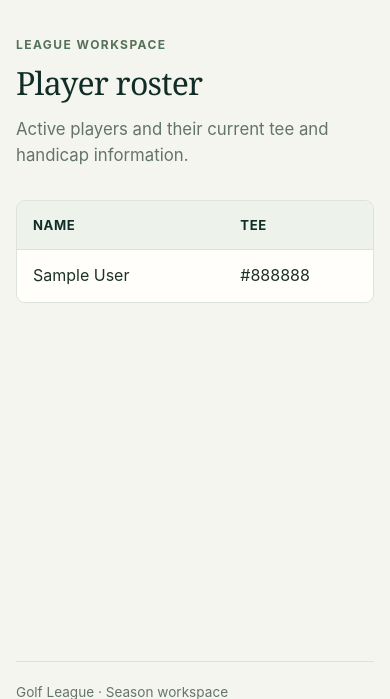
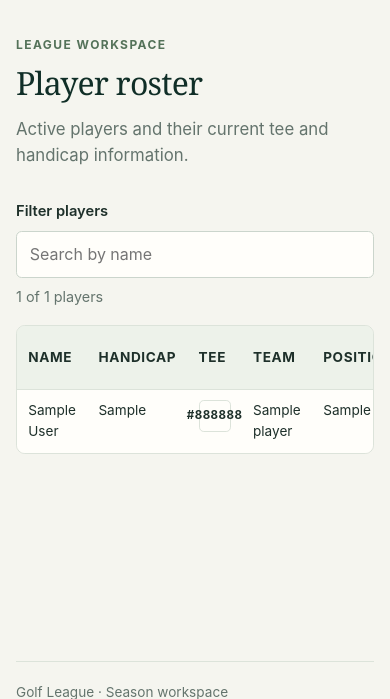
Before and after one commit to adhatcher-org/golf_league, a FastAPI app: template templates/roster.html in a window 390 px wide. Shown: the part 113-812 px from the top of the page. Run offline with FastAPI, Linux system fonts and the light colour scheme; the template is opened without the code that fills it: most values are stand-ins (such as "Sample title", 1, 10 or a date in 2020); parts of the project's set-up code (start-up, migrations or seed data) failed here and were passed over.

Commit message:
GL-96: mobile roster layout — detail popup, tee box, team/position, sort/filter

```diff
--- a/static/app.css
+++ b/static/app.css
@@ -1643,3 +1643,110 @@ pre { max-width: 100%; overflow-x: auto; }
     .score-match h2 { font-size: 1.5rem; }
     .score-match__state { font-size: 0.85rem; }
 }
+
+/* --- GL-96: roster layout ------------------------------------------------- */
+
+.tee-box {
+    display: inline-flex;
+    align-items: center;
+    justify-content: center;
+    width: 2.2rem;
+    height: 2.2rem;
+    border: 1px solid var(--line);
+    border-radius: 0.3rem;
+    font-size: 0.78rem;
+    font-weight: 700;
+    text-transform: uppercase;
+    letter-spacing: 0.04em;
+    color: var(--ink);
+}
+.tee-box--white { background: #ffffff; }
+.tee-box--gold { background: var(--gold); color: #fffefa; }
+.tee-box--blue { background: #2f6f8f; color: #fffefa; }
+
+.roster-toolbar {
+    margin-bottom: 1rem;
+    display: flex;
+    align-items: center;
+    gap: 1rem;
+    flex-wrap: wrap;
+}
+.roster-toolbar__count {
+    margin: 0;
+    color: var(--muted);
+    font-size: 0.9rem;
+}
+
+.roster__actions-col { text-align: right; white-space: nowrap; }
+.roster__detail {
+    min-height: 2.75rem;
+    padding: 0.55rem 0.9rem;
+    border: 1px solid var(--line);
+    border-radius: 0.35rem;
+    background: var(--surface);
+    color: var(--ink);
+    font-size: 0.86rem;
+    font-weight: 600;
+    cursor: pointer;
+    white-space: nowrap;
+}
+.roster__detail:hover { border-color: var(--evergreen); background: var(--fairway-wash); }
+
+.roster-dialog {
+    width: min(28rem, calc(100vw - 2rem));
+    max-width: none;
+    max-height: calc(100dvh - 2rem);
+    overflow-y: auto;
+    padding: 0;
+    border: 1px solid var(--line);
+    border-radius: 1rem;
+    color: var(--ink);
+    background: var(--surface);
+    box-shadow: 0 1.5rem 5rem rgb(12 35 27 / 28%);
+    animation: opponent-dialog-in 180ms ease-out both;
+}
+.roster-dialog::backdrop {
+    background: rgb(14 31 25 / 52%);
+    backdrop-filter: blur(3px);
+    animation: opponent-backdrop-in 180ms ease-out both;
+}
+.roster-dialog__content { position: relative; padding: 1.5rem; }
+.roster-dialog__content h2 { margin: 0 0 1.2rem 0; }
+.roster-dialog__close {
+    position: absolute;
+    top: 0.8rem;
+    right: 0.8rem;
+    display: grid;
+    width: 3rem;
+    min-height: 3rem;
+    padding: 0;
+    place-items: center;
+    border: 1px solid var(--line);
+    border-radius: 50%;
+    color: var(--ink);
+    background: var(--surface);
+    font-size: 1.5rem;
+    cursor: pointer;
+}
+.roster-dialog__details { display: grid; grid-template-columns: 5rem minmax(0, 1fr); gap: 0.65rem 1rem; margin: 0; }
+.roster-dialog__details dt { color: var(--muted); font-weight: 700; }
+.roster-dialog__details dd { min-width: 0; margin: 0; overflow-wrap: anywhere; }
+.roster-dialog__status { min-height: 1.4em; margin: 1rem 0 0; color: var(--muted); }
+
+.roster__sort { text-decoration: none; color: var(--ink); }
+.roster__sort:hover { color: var(--evergreen-deep); text-decoration: underline; }
+
+@media (max-width: 720px) {
+    .roster-toolbar {
+        flex-direction: column;
+        align-items: stretch;
+        gap: 0.5rem;
+    }
+    .roster-toolbar input { width: 100%; }
+    .roster__table { min-width: auto; }
+    .roster__table th,
+    .roster__table td { padding: 0.6rem 0.7rem; font-size: 0.85rem; }
+    .tee-box { width: 2rem; height: 2rem; font-size: 0.72rem; }
+    .roster__detail { width: 100%; padding: 0.5rem 0.8rem; font-size: 0.84rem; }
+    .roster-dialog__details { grid-template-columns: 1fr; }
+}
--- a/static/app.js
+++ b/static/app.js
@@ -213,4 +213,147 @@ document.addEventListener('DOMContentLoaded', function() {
         const row = cell.closest('tr');
         if (row) scoreRowTotal(row);
     });
+
+    // Roster page: golfer detail dialog (contact fetched on demand), plus
+    // client-side column sort and text filter. Guards on element ids so this
+    // only runs on /roster.
+    const rosterBody = document.getElementById('roster-body');
+    const rosterDialog = document.getElementById('roster-detail-dialog');
+    if (!rosterBody || !rosterDialog) return;
+
+    const rosterFilter = document.getElementById('roster-filter');
+    const detailName = document.getElementById('roster-detail-name');
+    const detailFields = document.getElementById('roster-detail-fields');
+    const detailStatus = document.getElementById('roster-detail-status');
+
+    let sortKey = null;
+    let sortDir = 1; // 1 = ascending, -1 = descending
+
+    const cellSortValue = (row, key) => {
+        const cell = row.querySelector('[data-sort-cell="' + key + '"]');
+        return cell ? (cell.dataset.sortValue || "") : "";
+    };
+
+    const renderRoster = () => {
+        const rows = Array.from(rosterBody.querySelectorAll('tr'));
+        const q = rosterFilter ? rosterFilter.value.toLowerCase() : "";
+        const filtered = rows.filter((row) => {
+            if (!q) return true;
+            const nameCell = row.querySelector('[data-sort-cell="name"]');
+            const name = nameCell ? (nameCell.textContent || "") : "";
+            return name.toLowerCase().indexOf(q) !== -1;
+        });
+        if (sortKey) {
+            filtered.sort((a, b) => {
+                let va = cellSortValue(a, sortKey);
+                let vb = cellSortValue(b, sortKey);
+                if (sortKey === "handicap") {
+                    va = va === "" ? Infinity : Number(va);
+                    vb = vb === "" ? Infinity : Number(vb);
+                }
+                let cmp = 0;
+                if (va < vb) cmp = -1;
+                else if (va > vb) cmp = 1;
+                return cmp * sortDir;
+            });
+        }
+        const fragment = document.createDocumentFragment();
+        filtered.forEach((row) => fragment.appendChild(row));
+        rosterBody.appendChild(fragment);
+        const count = document.getElementById('roster-count');
+        if (count && rosterFilter) {
+            count.textContent = filtered.length + " of " + rows.length + " players";
+        }
+        updateSortIndicators();
+    };
+
+    const columnLabel = (key) => key.charAt(0).toUpperCase() + key.slice(1);
+
+    const updateSortIndicators = () => {
+        document.querySelectorAll('.roster__sort').forEach((link) => {
+            const key = link.getAttribute('data-sort');
+            const dirSpan = link.querySelector('.roster__sort-dir');
+            if (key === sortKey) {
+                link.setAttribute('aria-current', 'true');
+                link.setAttribute('aria-label', 'Sort by ' + columnLabel(key) + ', ' + (sortDir === 1 ? 'ascending' : 'descending'));
+                dirSpan.textContent = sortDir === 1 ? ' \u2191' : ' \u2193';
+            } else {
+                link.removeAttribute('aria-current');
+                link.removeAttribute('aria-label');
+                dirSpan.textContent = '';
+            }
+        });
+    };
+
+    document.querySelectorAll('.roster__sort').forEach((link) => {
+        const dirSpan = document.createElement('span');
+        dirSpan.className = 'roster__sort-dir';
+        dirSpan.setAttribute('aria-hidden', 'true');
+        link.appendChild(dirSpan);
+        link.addEventListener('click', (event) => {
+            event.preventDefault();
+            const key = link.getAttribute('data-sort');
+            if (key === sortKey) {
+                sortDir = -sortDir;
+            } else {
+                sortKey = key;
+                sortDir = 1;
+            }
+            renderRoster();
+        });
+    });
+
+    if (rosterFilter) {
+        rosterFilter.addEventListener('input', renderRoster);
+    }
+
+    // Detail dialog: fetch contact + handicap for one golfer on demand. The
+    // roster HTML never renders email/phone; they come from this JSON endpoint.
+    rosterBody.addEventListener('click', (event) => {
+        const button = event.target.closest('.roster__detail');
+        if (!button) return;
+        event.preventDefault();
+        const golferId = button.getAttribute('data-golfer-id');
+        rosterDialog.showModal();
+        detailName.textContent = 'Loading…';
+        detailFields.innerHTML = '';
+        detailStatus.textContent = '';
+        fetch('/roster/golfers/' + golferId, {
+            headers: { Accept: 'application/json' },
+            credentials: 'same-origin',
+        })
+            .then(async (response) => {
+                if (!response.ok) throw new Error('Details unavailable');
+                return response.json();
+            })
+            .then((data) => {
+                if (!rosterDialog.open) return;
+                detailName.textContent = data.name || 'Golfer';
+                const dl = document.createElement('dl');
+                dl.className = 'roster-dialog__details';
+                const field = (label, value) => {
+                    const dt = document.createElement('dt');
+                    dt.textContent = label;
+                    const dd = document.createElement('dd');
+                    dd.textContent = (value !== null && value !== undefined && value !== '') ? String(value) : 'Not recorded';
+                    dl.appendChild(dt);
+                    dl.appendChild(dd);
+                };
+                field('Handicap', (data.handicap_strokes !== null && data.handicap_strokes !== undefined) ? String(data.handicap_strokes) : 'No handicap on file');
+                field('Email', data.email);
+                field('Phone', data.phone);
+                detailFields.appendChild(dl);
+            })
+            .catch((error) => {
+                if (!rosterDialog.open) return;
+                detailName.textContent = 'Details unavailable';
+                detailStatus.textContent = error.message;
+            });
+    });
+
+    rosterDialog.addEventListener('click', (event) => {
+        if (event.target === rosterDialog) rosterDialog.close();
+    });
+
+    renderRoster();
 });
--- a/templates/roster.html
+++ b/templates/roster.html
@@ -7,15 +7,38 @@
     <p>Active players and their current tee and handicap information.</p>
 </section>
 {% if players %}
+<div class="roster-toolbar">
+    <label for="roster-filter">Filter players</label>
+    <input
+        type="search"
+        id="roster-filter"
+        name="q"
+        placeholder="Search by name"
+        aria-label="Filter players by name"
+    >
+    <p id="roster-count" class="roster-toolbar__count">{{ players|length }} players</p>
+</div>
 <div class="table-wrap">
-    <table aria-label="Active player roster">
-        <thead><tr><th scope="col">Name</th><th scope="col">Tee</th><th scope="col">Handicap</th></tr></thead>
-        <tbody>
+    <table class="roster__table" aria-label="Active player roster">
+        <thead>
+            <tr>
+                <th scope="col"><a href="#" class="roster__sort" data-sort="name">Name</a></th>
+                <th scope="col"><a href="#" class="roster__sort" data-sort="handicap">Handicap</a></th>
+                <th scope="col"><a href="#" class="roster__sort" data-sort="tee">Tee</a></th>
+                <th scope="col"><a href="#" class="roster__sort" data-sort="team">Team</a></th>
+                <th scope="col"><a href="#" class="roster__sort" data-sort="position">Position</a></th>
+                <th scope="col" class="roster__actions-col">Details</th>
+            </tr>
+        </thead>
+        <tbody id="roster-body">
         {% for player in players %}
         <tr>
-            <td>{{ player.first_name }} {{ player.last_name }}</td>
-            <td>{{ player.tee_color }}</td>
-            <td>{% if player.handicap_strokes is none %}No handicap on file{% else %}{{ player.handicap_strokes }}{% endif %}</td>
+            <td data-sort-cell="name" data-sort-value="{{ (player.first_name + ' ' + player.last_name)|lower }}">{{ player.first_name }} {{ player.last_name }}</td>
+            <td data-sort-cell="handicap" data-sort-value="{% if player.handicap_strokes is none %}{% else %}{{ player.handicap_strokes }}{% endif %}">{% if player.handicap_strokes is none %}No handicap on file{% else %}{{ player.handicap_strokes }}{% endif %}</td>
+            <td data-sort-cell="tee" data-sort-value="{{ player.tee_color|lower }}"><span class="tee-box tee-box--{{ player.tee_color|lower }}" aria-label="{{ player.tee_color }} tee">{{ player.tee_color }}</span></td>
+            <td data-sort-cell="team" data-sort-value="{{ player.team_name or '' }}">{{ player.team_name or '—' }}</td>
+            <td data-sort-cell="position" data-sort-value="{{ player.position_letter or '' }}">{{ player.position_letter or '—' }}</td>
+            <td class="roster__actions-col"><button type="button" class="roster__detail" data-golfer-id="{{ player.golfer_id }}" aria-label="Details for {{ player.first_name }} {{ player.last_name }}">Details</button></td>
         </tr>
         {% endfor %}
         </tbody>
@@ -24,4 +47,13 @@
 {% else %}
 <p class="empty-state">There are no active players in the roster yet.</p>
 {% endif %}
+
+<dialog class="roster-dialog" id="roster-detail-dialog" aria-labelledby="roster-detail-name">
+    <div class="roster-dialog__content">
+        <form method="dialog"><button class="roster-dialog__close" aria-label="Close details">×</button></form>
+        <h2 id="roster-detail-name"></h2>
+        <div id="roster-detail-fields"></div>
+        <p id="roster-detail-status" role="status" aria-live="polite"></p>
+    </div>
+</dialog>
 {% endblock %}
```
Also changed, not shown: golf_league/routers/roster.py (+43 -6 lines), golf_league/services/roster.py (+64 -13 lines).
